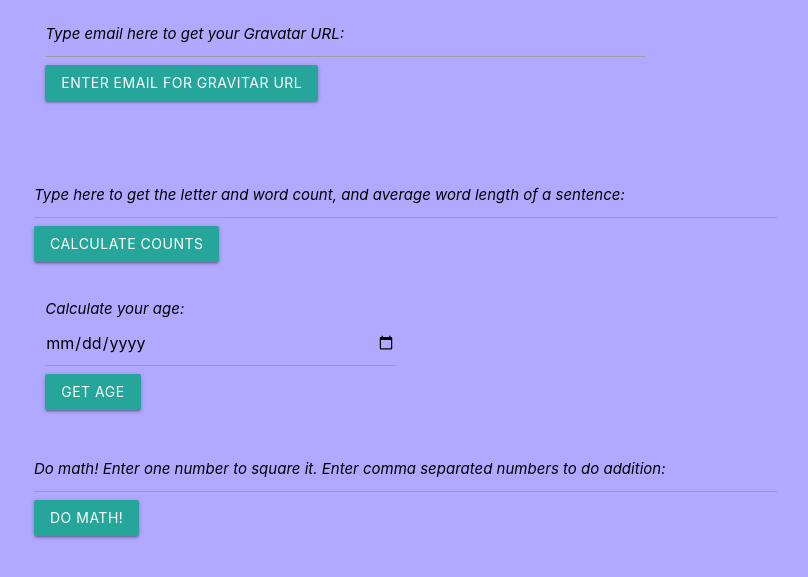
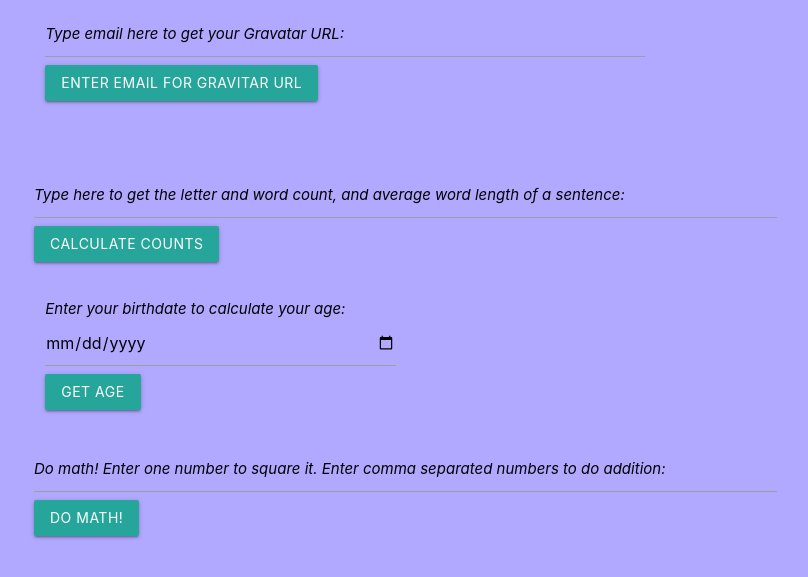
Before and after one commit to mahem106/api-fun, a plain HTML site: page frontend/index.html in a window 1280 px wide. Shown: the part 101-678 px from the top of the page, without its empty margins (158-966 px from the left). Drawn offline with nearby package versions, Linux system fonts and the light colour scheme.

Commit message:
changed age text

```diff
--- a/frontend/index.html
+++ b/frontend/index.html
@@ -44,7 +44,7 @@
   <div class="container">
     <div class="row">
       <form class="col s5">
-        <label for="date" class="active dateLabel">Calculate your age:</label>
+        <label for="date" class="active dateLabel">Enter your birthdate to calculate your age:</label>
         <input id='birthDate' type="date" class="datepicker">
         <a id='dateButton' class="waves-effect waves-light btn">Get Age</a>
       </form>
```
